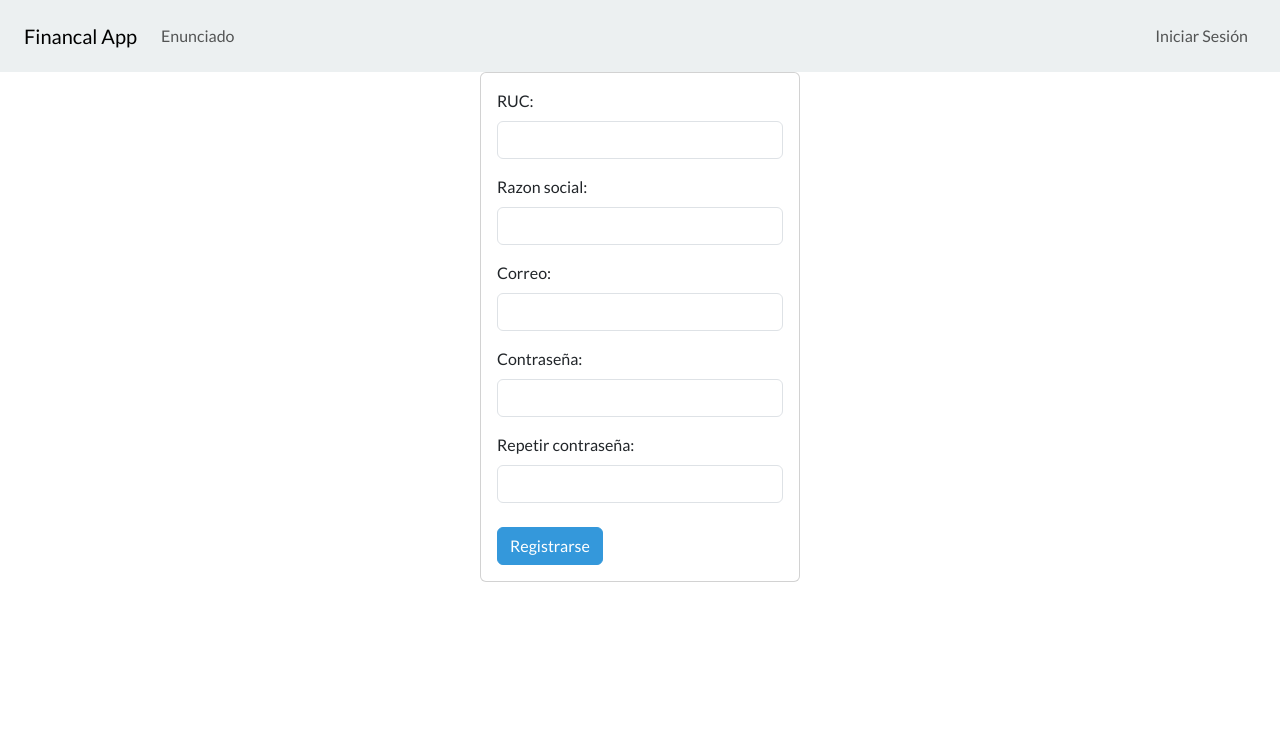
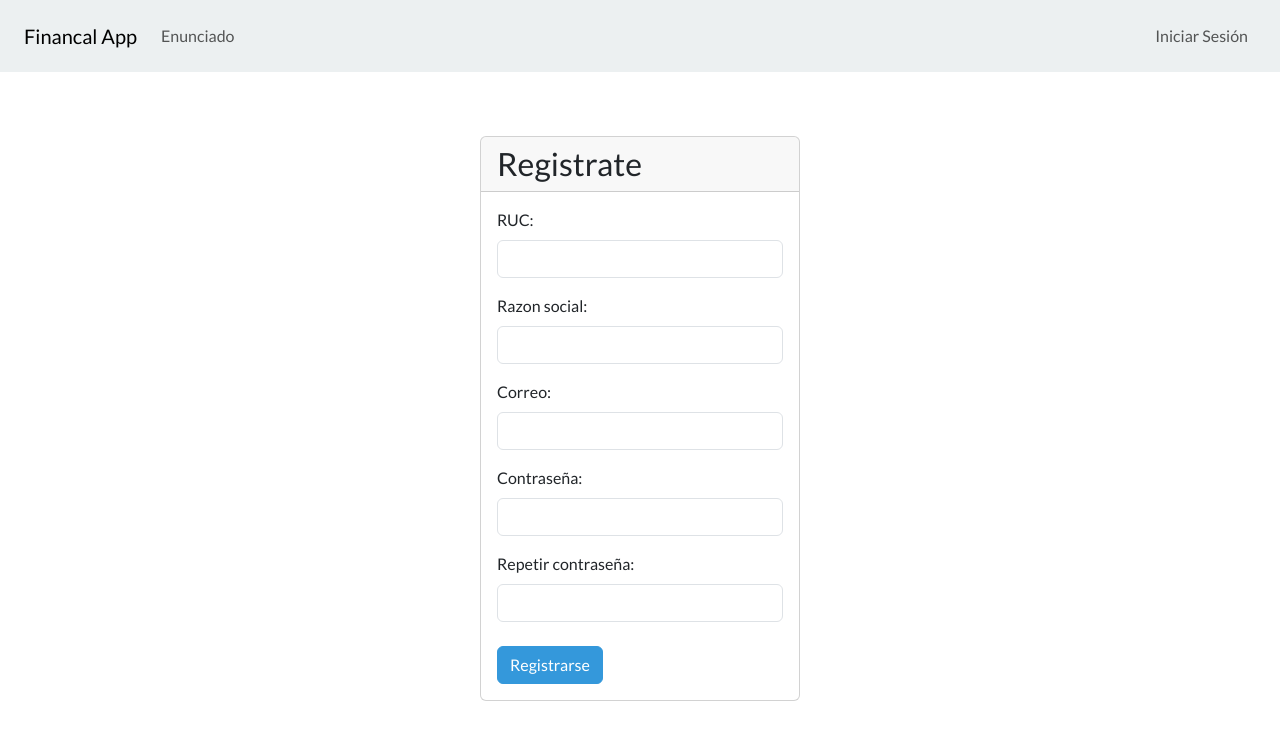
Before and after one commit to Gonan98/financal-frontend, a React (Create React App) app: page /signup in a window 1280 px wide. Shown: the top 740 px of the page. Built offline with nearby package versions, Linux system fonts and the light colour scheme; no server answers.

Commit message:
Version final

```diff
--- a/src/components/Letter/LetterForm.js
+++ b/src/components/Letter/LetterForm.js
@@ -40,6 +40,9 @@ export default function LetterForm({ setRefresh, portfolio }) {
 
     return (
         <div className="card">
+            <h3 className="card-header">
+                Añadir Letra
+            </h3>
             <div className="card-body">
                 <form onSubmit={handleSubmit}>
                     <div className="mb-3">
--- a/src/components/Letter/LetterScreen.js
+++ b/src/components/Letter/LetterScreen.js
@@ -42,6 +42,7 @@ export default function LetterScreen({ history }) {
     }
 
     return (
+        <div className="container" style={{ marginTop: '4rem' }}>
             <div className="row">
                 <div className="col-md-4">
                     <LetterForm setRefresh={setRefresh} portfolio={portfolio} />
@@ -51,5 +52,6 @@ export default function LetterScreen({ history }) {
                     <LetterTable letters={letters} />
                 </div>
             </div>
+        </div>
     )
 }
--- a/src/components/Login/LoginScreen.js
+++ b/src/components/Login/LoginScreen.js
@@ -40,7 +40,10 @@ export default function LoginScreen({ history }) {
     };
 
     return (
-        <div className="card mx-auto" style={{ width: "20rem" }}>
+        <div className="card mx-auto" style={{ width: "20rem", marginTop: '10rem' }}>
+            <h3 className="card-header">
+                Login
+            </h3>
             <div className="card-body">
                 <form onSubmit={handleSubmit}>
                     <div className="mb-3">
--- a/src/components/Portfolio/PortfolioDetailForm.js
+++ b/src/components/Portfolio/PortfolioDetailForm.js
@@ -41,6 +41,9 @@ export default function PortfolioDetailForm({ setRefresh, portfolioId }) {
 
     return (
         <div className="card mx-auto">
+            <h3 className="card-header">
+                Costes Gastos
+            </h3>
             <div className="card-body">
                 <form onSubmit={handleSubmit}>
                     <div className="mb-3">
--- a/src/components/Portfolio/PortfolioDetailScreen.js
+++ b/src/components/Portfolio/PortfolioDetailScreen.js
@@ -31,7 +31,7 @@ export default function PortfolioDetailScreen() {
     }, [id, refresh]);
 
     return (
-        <div className="container">
+        <div className="container" style={{ marginTop: '4rem' }}>
             <div className="row">
                 <div className="col-md-4">
                     <PortfolioDetailForm setRefresh={setRefresh} portfolioId={id} />
--- a/src/components/Register/RegisterScreen.js
+++ b/src/components/Register/RegisterScreen.js
@@ -38,7 +38,10 @@ export default function RegisterScreen({ history }) {
     };
 
     return (
-        <div className="card mx-auto" style={{ width: "20rem" }}>
+        <div className="card mx-auto" style={{ width: "20rem", marginTop: '4rem' }}>
+            <h3 className="card-header">
+                Registrate
+            </h3>
             <div className="card-body">
                 <form onSubmit={handleSubmit}>
                     <div className="mb-3">
--- a/src/components/Summary/SummaryTable.js
+++ b/src/components/Summary/SummaryTable.js
@@ -78,7 +78,7 @@ export default function SummaryTable({ letters, daysPerYear, rate, discountDate,
             receivedTotal += receivedValue;
             deliveredTotal += deliveredValue;
         });
-        console.log(deliveredTotal, receivedTotal, daysPerYear, minDays);
+
         const tcea = Math.pow(deliveredTotal / receivedTotal, daysPerYear / minDays) - 1;
         setTotalTCEA(tcea);
 
```
Lines whose indentation alone changed are shown as unchanged.
